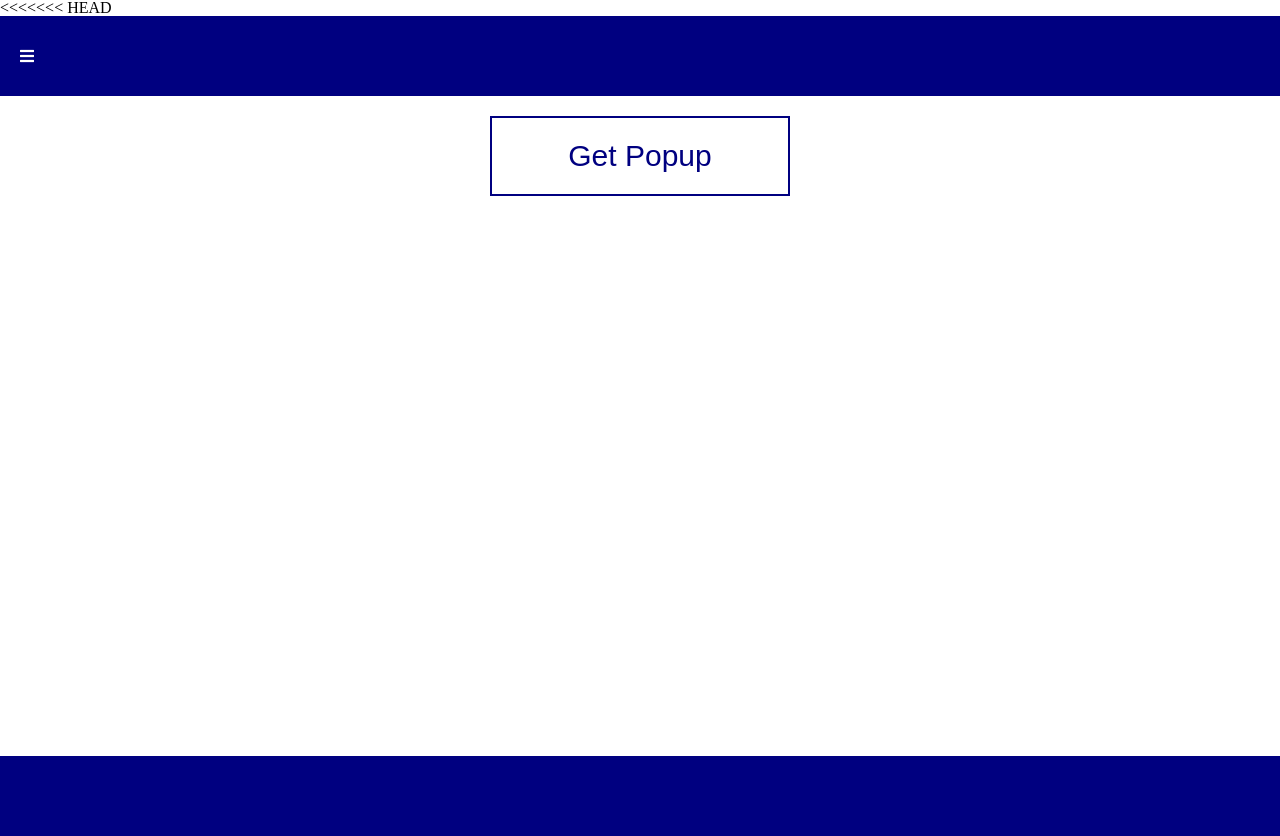
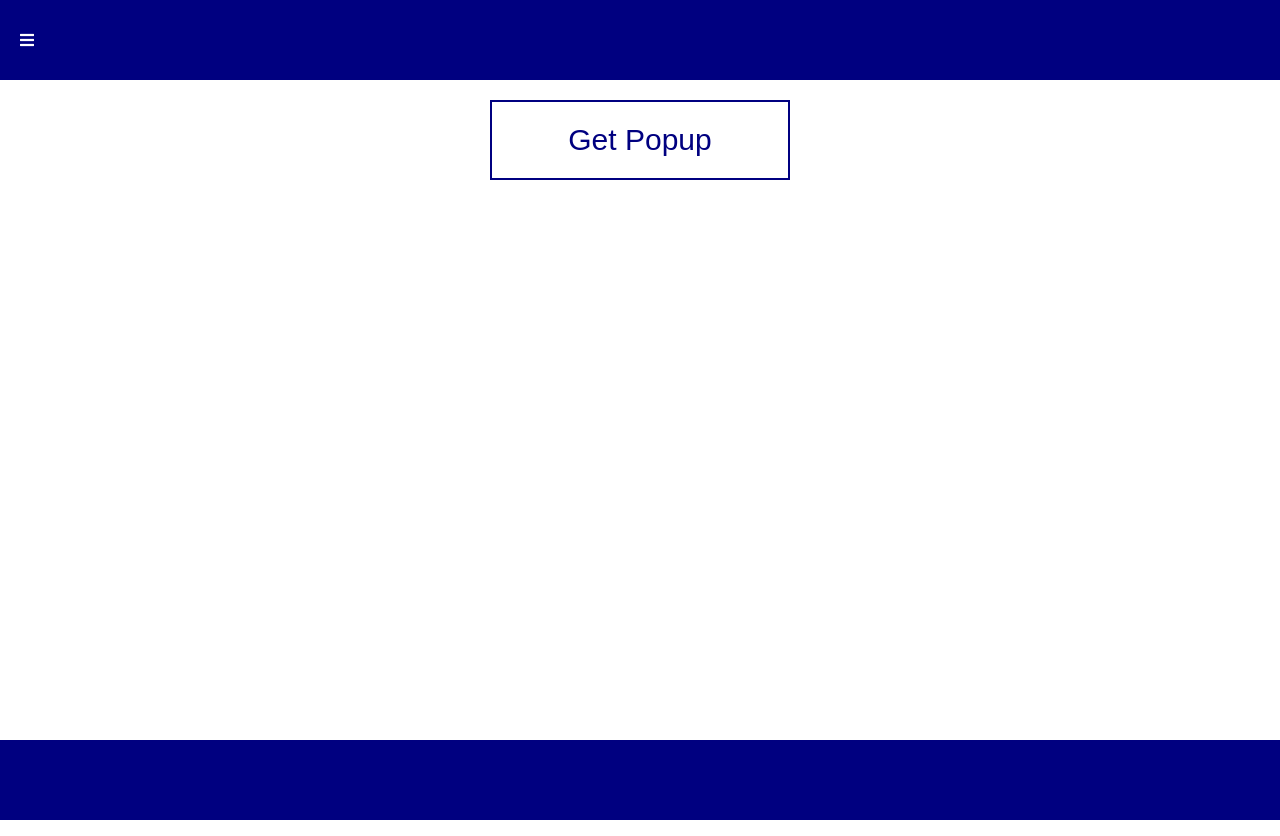
Before and after one commit to Greeshanya/MCS_JS, a plain HTML site: page index.html in a window 1280 px wide. Drawn offline with nearby package versions, Linux system fonts and the light colour scheme.

Commit message:
and what

```diff
--- a/css/style.css
+++ b/css/style.css
@@ -25,6 +25,7 @@
   justify-content: center;
   align-items: center;
 }
+
 
 .menu a {
   color: white;
--- a/index.html
+++ b/index.html
@@ -8,7 +8,6 @@
   <link rel="stylesheet" href="https://use.fontawesome.com/releases/v5.0.12/css/all.css" integrity="sha384-G0fIWCsCzJIMAVNQPfjH08cyYaUtMwjJwqiRKxxE/rx96Uroj1BtIQ6MLJuheaO9" crossorigin="anonymous">
 </head>
 <body>
-<<<<<<< HEAD
   <div class="page">
     <header class="header">
       <i class="fas fa-bars openMenu"></i>
@@ -37,6 +36,3 @@
   <script src="js/script.js"></script>
 </body>
 </html>
-
-<!-- alt source
-https://jsfiddle.net/Lsk3qopt/ -->
```
Also changed, not shown: script.js (deleted).
